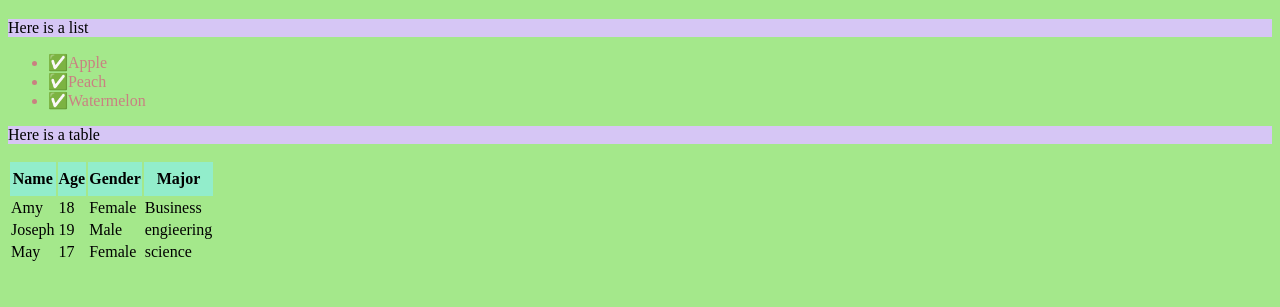
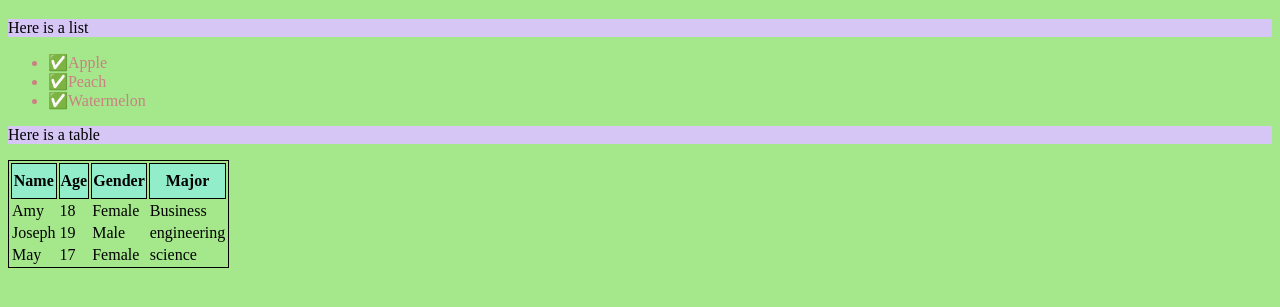
Before and after one commit to MTHS-ICS2O-2-2022/ICS2O-Unit-1-04-Bonnie-Zhu, a plain HTML site: page index2.html in a window 1280 px wide. Shown: the part 141-448 px from the top of the page. Drawn offline with Linux system fonts and the light colour scheme.

Commit message:
edit error

```diff
--- a/css/style.css
+++ b/css/style.css
@@ -4,7 +4,7 @@
 */
 
 body{
-  background-color:rgb(210, 179, 238)
+  background-color:rgb(210, 179, 238);
 }
 
 h1 {
--- a/css/style2.css
+++ b/css/style2.css
@@ -4,7 +4,7 @@
 */
 
 body {
-  background-color: rgb(164, 232, 139)
+  background-color: rgb(164, 232, 139);
 }
 
 h1 {
@@ -26,12 +26,12 @@ ul li::before {
   content:"✅";
 }
 table {
-  border: soild thin;
+  border: solid thin;
 }
 
 th {
   height: 2rem;
   background:rgb(146, 237, 203);
-  border :1px soild black;
+  border :1px solid black;
   text-align: center;
 }
--- a/index2.html
+++ b/index2.html
@@ -25,8 +25,6 @@
       <th>Age</th>
       <th>Gender</th>
       <th>Major</th>
-
-
     </tr>
     <tr>
       <td>Amy</td>
@@ -38,7 +36,7 @@
       <td>Joseph</td>
       <td>19</td>
       <td>Male</td>
-      <td>engieering</td>
+      <td>engineering</td>
     </tr>
     <tr>
       <td>May</td>
```
Also changed, not shown: index.html (+2 -2 lines), images/1440x810_cmsv2_12641906-5d98-51ac-98ea-596c4817d4d8-6309692.jpg (added).
